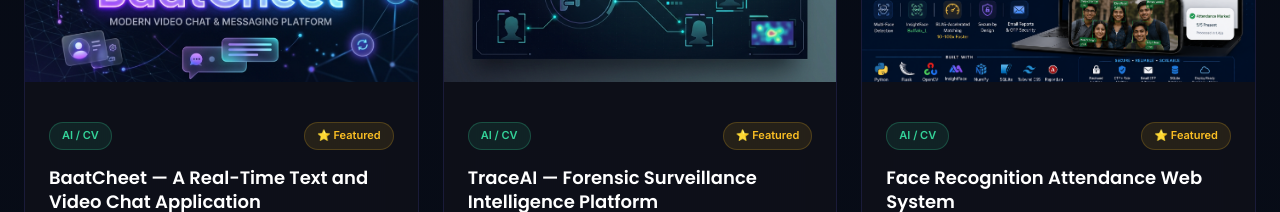
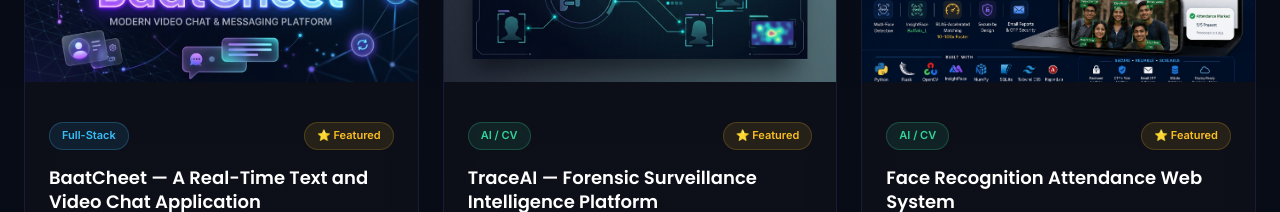
Before and after one commit to ArnavPundir22/arnavpundir22.github.io, a React (Vite) app: page / in a window 1280 px wide. Shown: the part 3460-3672 px from the top of the page. Built offline with nearby package versions, Linux system fonts and the light colour scheme.

Commit message:
updated category

```diff
--- a/src/data/index.js
+++ b/src/data/index.js
@@ -76,7 +76,7 @@
     description:
       'BaatCheet is a highly scalable, real-time communication platform built with Flask, WebRTC, and Redis, designed for instant peer-to-peer video streaming and text messaging. It features a strict "ephemeral" architecture where no chat histories or user logs are ever saved; the moment a room is empty, all data permanently self-destructs.',
     tags: ['Python', 'Flask', 'WebRTC', 'Redis', 'HTML/CSS', 'OpenCV'],
-    category: 'AI / CV',
+    category: 'Full-Stack',
     github: 'https://github.com/ArnavPundir22/BaatCheet',
     live: 'https://baatcheet-88e9.onrender.com',
     featured: true,
```
